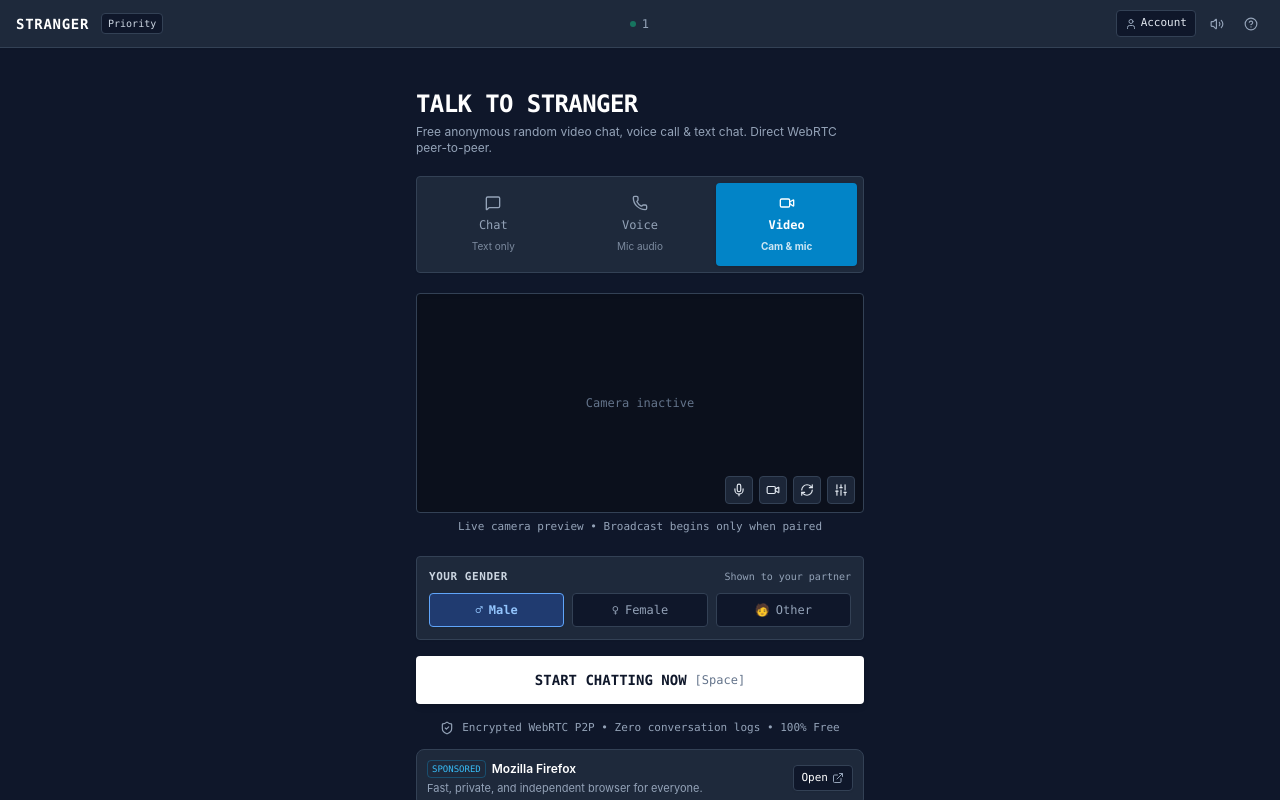
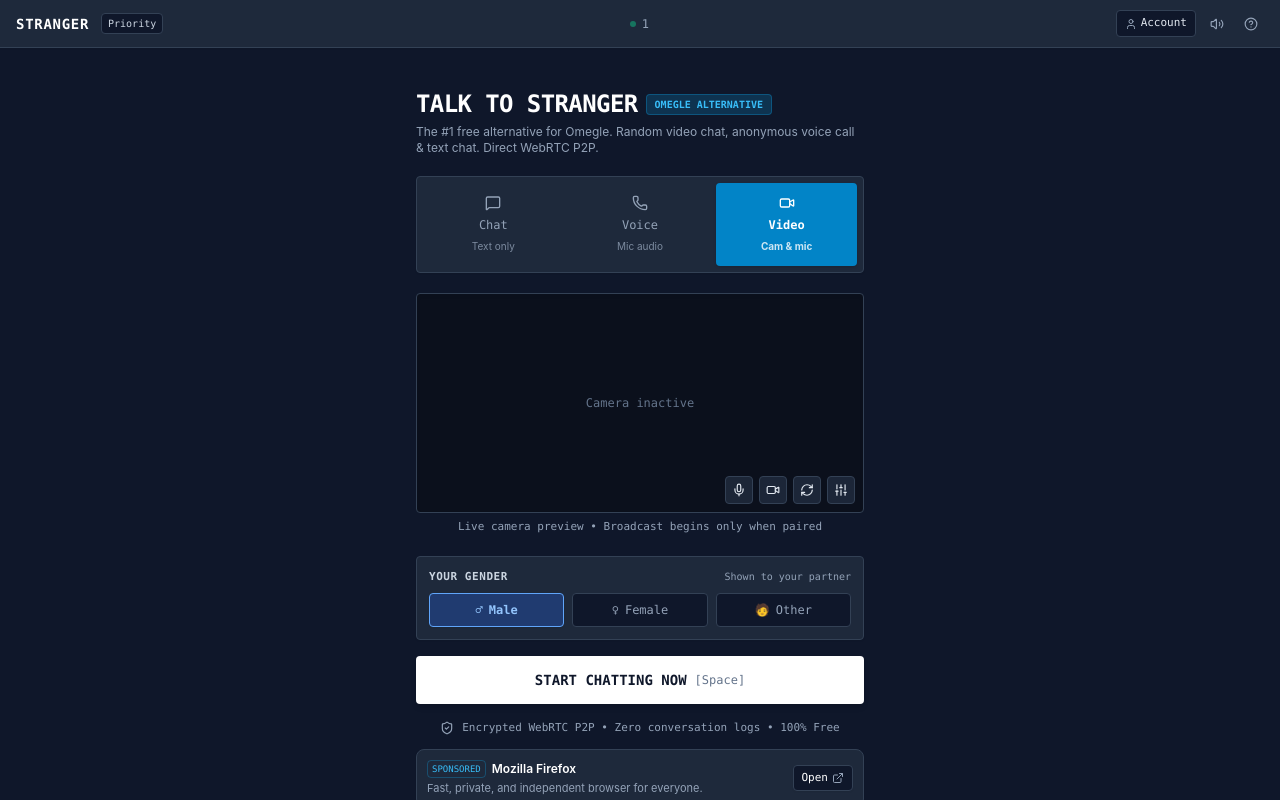
Before and after one commit to Vijay-1010110/TalkToStranger, a React (Vite) app in the folder client/: page / in a window 1280 px wide. Built offline with nearby package versions, Linux system fonts and the light colour scheme; no server answers.

Commit message:
feat: add 'alternative for omegle' keywords, rich FAQ schema, and complete Google SEO ranking guide

```diff
--- a/client/index.html
+++ b/client/index.html
@@ -6,10 +6,10 @@
     <meta name="theme-color" content="#0f172a" />
 
     <!-- Primary SEO Meta Tags -->
-    <title>Talk to Stranger - Free Random Video Chat & Anonymous Voice Call</title>
-    <meta name="title" content="Talk to Stranger - Free Random Video Chat & Anonymous Voice Call" />
-    <meta name="description" content="Talk to stranger online instantly for free. Anonymous random video chat, voice call, and text chat with zero registration. 100% encrypted peer-to-peer Omegle alternative." />
-    <meta name="keywords" content="talk to stranger, talk to strangers, random video chat, omegle alternative, free stranger chat, stranger video call, anonymous chat, talk to strangers free, video call stranger online, random chat without login, omegle tv, chatroulette alternative, stranger call free" />
+    <title>Talk to Stranger - Best Omegle Alternative | Free Random Video Chat &amp; Anonymous Call</title>
+    <meta name="title" content="Talk to Stranger - Best Omegle Alternative | Free Random Video Chat &amp; Anonymous Call" />
+    <meta name="description" content="The #1 free alternative for Omegle. Talk to strangers online instantly with random video chat, anonymous voice calls, and fast text messaging. 100% free, zero login, encrypted peer-to-peer." />
+    <meta name="keywords" content="alternative for omegle, omegle alternative, free omegle alternative, talk to stranger, talk to strangers, random video chat, omegle tv, chatroulette alternative, stranger video call, talk with strangers free, random stranger chat without login, free video call stranger, anonymous video chat, omegle replacement, meet strangers online, stranger talk" />
     <meta name="author" content="Talk to Stranger" />
     <meta name="robots" content="index, follow, max-snippet:-1, max-image-preview:large, max-video-preview:-1" />
     <link rel="canonical" href="https://talktostranger.onrender.com/" />
@@ -17,16 +17,16 @@
     <!-- Open Graph / Facebook -->
     <meta property="og:type" content="website" />
     <meta property="og:url" content="https://talktostranger.onrender.com/" />
-    <meta property="og:title" content="Talk to Stranger - Free Random Video Chat & Anonymous Call" />
-    <meta property="og:description" content="Meet random strangers online with 1-click. Free anonymous video chat, voice call, and text chat. No sign-up required." />
+    <meta property="og:title" content="Talk to Stranger - Best Omegle Alternative | Free Random Video Chat" />
+    <meta property="og:description" content="The #1 free alternative for Omegle. Meet strangers online instantly for random video chat, voice calls, and text. No login required." />
     <meta property="og:image" content="https://talktostranger.onrender.com/og-image.svg" />
     <meta property="og:site_name" content="TalkToStranger" />
 
     <!-- Twitter -->
     <meta property="twitter:card" content="summary_large_image" />
     <meta property="twitter:url" content="https://talktostranger.onrender.com/" />
-    <meta property="twitter:title" content="Talk to Stranger - Free Random Video Chat & Anonymous Call" />
-    <meta property="twitter:description" content="Meet random strangers online with 1-click. Free anonymous video chat, voice call, and text chat. No sign-up required." />
+    <meta property="twitter:title" content="Talk to Stranger - Best Omegle Alternative | Free Random Video Chat" />
+    <meta property="twitter:description" content="The #1 free alternative for Omegle. Meet strangers online instantly for random video chat, voice calls, and text. No login required." />
     <meta property="twitter:image" content="https://talktostranger.onrender.com/og-image.svg" />
 
     <!-- Favicon -->
@@ -40,9 +40,9 @@
         {
           "@type": "WebApplication",
           "@id": "https://talktostranger.onrender.com/#webapp",
-          "name": "Talk to Stranger",
+          "name": "Talk to Stranger - Omegle Alternative",
           "url": "https://talktostranger.onrender.com/",
-          "description": "Free anonymous random video chat, voice call, and text messaging platform.",
+          "description": "Free anonymous random video chat, voice call, and text messaging platform. The top alternative for Omegle.",
           "applicationCategory": "CommunicationApplication",
           "operatingSystem": "All (Web, iOS, Android, Windows, macOS, Linux)",
           "browserRequirements": "Requires WebRTC compatible browser (Chrome, Safari, Firefox, Edge)",
@@ -58,18 +58,34 @@
           "mainEntity": [
             {
               "@type": "Question",
-              "name": "Is Talk to Stranger completely free?",
+              "name": "What is the best alternative for Omegle?",
               "acceptedAnswer": {
                 "@type": "Answer",
-                "text": "Yes, Talk to Stranger is 100% free to use. There are no subscriptions, paywalls, or fees for video chat, voice call, or text messaging."
+                "text": "Talk to Stranger is the leading free alternative for Omegle. It offers random video chat, voice calls, and text messaging with zero registration, no bots, and end-to-end WebRTC encryption."
               }
             },
             {
               "@type": "Question",
-              "name": "Do I need to sign up or create an account to talk to strangers?",
+              "name": "Is Talk to Stranger completely free?",
               "acceptedAnswer": {
                 "@type": "Answer",
-                "text": "No registration or login is required. You are assigned an anonymous guest identity automatically and can start chatting in one click."
+                "text": "Yes, Talk to Stranger is 100% free with no hidden fees, paywalls, or subscriptions. You can video chat, call, or message strangers worldwide without paying."
+              }
+            },
+            {
+              "@type": "Question",
+              "name": "Do I need to create an account to talk to strangers?",
+              "acceptedAnswer": {
+                "@type": "Answer",
+                "text": "No registration or account is required. When you open the website, an anonymous guest profile is created automatically, letting you start chatting in 1 click."
+              }
+            },
+            {
+              "@type": "Question",
+              "name": "Can I use this Omegle alternative on mobile phones?",
+              "acceptedAnswer": {
+                "@type": "Answer",
+                "text": "Yes! Talk to Stranger is fully responsive and optimized for iPhone (Safari) and Android (Chrome) with front/back camera flipping and microphone switching."
               }
             },
             {
@@ -77,15 +93,7 @@
               "name": "How does Talk to Stranger protect user privacy?",
               "acceptedAnswer": {
                 "@type": "Answer",
-                "text": "Talk to Stranger uses direct peer-to-peer WebRTC connections. Media streams and text messages travel directly between user browsers and are not recorded or saved on any media server."
-              }
-            },
-            {
-              "@type": "Question",
-              "name": "Is this a safe alternative to Omegle?",
-              "acceptedAnswer": {
-                "@type": "Answer",
-                "text": "Yes, Talk to Stranger is built with end-to-end encrypted WebRTC and instant skip controls (Esc key), providing a fast, modern, and anonymous alternative to Omegle."
+                "text": "All video and audio streams travel directly peer-to-peer using WebRTC without passing through or being stored on third-party media servers. Zero logs are maintained."
               }
             }
           ]
@@ -94,7 +102,7 @@
     }
     </script>
   </head>
-  <body class="bg-[#0a0a0a] text-[#e5e5e5] antialiased overflow-hidden select-none">
+  <body class="bg-[#0f172a] text-[#f1f5f9] antialiased overflow-hidden select-none">
     <div id="root"></div>
     <script type="module" src="/src/main.jsx"></script>
   </body>
--- a/client/src/components/HomeView.jsx
+++ b/client/src/components/HomeView.jsx
@@ -31,20 +31,24 @@
 
   const faqs = [
     {
-      q: "Is Talk to Stranger completely free?",
-      a: "Yes. Talk to Stranger is 100% free with no paywalls or mandatory subscriptions. Video chat, voice calling, and text messaging use direct peer-to-peer WebRTC technology."
+      q: "What makes Talk to Stranger the best alternative for Omegle?",
+      a: "Following Omegle's shutdown, Talk to Stranger was engineered as a high-speed, secure, and 100% free Omegle alternative. It pairs you with random strangers across the globe for live video chat, voice calls, and text messaging with no bots, no registration, and end-to-end WebRTC encryption."
     },
     {
-      q: "Do I need to sign up or create an account?",
+      q: "Is Talk to Stranger completely free with no coins or subscriptions?",
+      a: "Yes. Unlike apps like OmeTV or Monkey that require coins, phone numbers, or credit cards, Talk to Stranger is 100% free with no paywalls or mandatory accounts."
+    },
+    {
+      q: "Do I need to sign up or create an account to talk to strangers?",
       a: "No. You can start chatting instantly with zero registration. A random anonymous guest profile is generated automatically. Optional accounts are available if you wish to reserve a custom username."
     },
     {
-      q: "How does the random matchmaking work?",
-      a: "When you select Chat, Voice, or Video mode and press Start, our matchmaking engine pairs you with another available user in the same mode in less than a second."
+      q: "Does this Omegle alternative work on iPhone and Android mobile phones?",
+      a: "Yes! Talk to Stranger runs smoothly on iOS Safari, Android Chrome, and all desktop browsers. It supports switching between front and back cameras and microphone selection."
     },
     {
-      q: "Is Talk to Stranger a good Omegle alternative?",
-      a: "Yes. Following Omegle's shutdown, Talk to Stranger was engineered as a high-speed, minimal, and secure alternative featuring modern encrypted WebRTC streams, ultra-fast P2P chat, and instant skipping (Esc key)."
+      q: "How does Talk to Stranger protect user privacy and security?",
+      a: "All video, audio, and text streams use direct peer-to-peer WebRTC encryption. Conversations never route through or get stored on media servers, ensuring maximum privacy."
     }
   ];
 
@@ -54,10 +58,13 @@
 
         {/* Header / H1 for SEO */}
         <div className="mb-5 text-center sm:text-left">
-          <div className="flex items-center justify-center sm:justify-start gap-2">
+          <div className="flex flex-wrap items-center justify-center sm:justify-start gap-2">
             <h1 className="text-xl sm:text-2xl font-bold tracking-tight text-white font-mono uppercase">
               Talk to Stranger
             </h1>
+            <span className="text-[10px] font-mono px-2 py-0.5 rounded bg-sky-500/20 text-sky-400 border border-sky-500/30 font-bold">
+              OMEGLE ALTERNATIVE
+            </span>
             {isPriority && (
               <span className="text-[10px] font-mono px-1.5 py-0.5 rounded bg-white text-slate-900 font-bold">
                 PRIORITY PASS
@@ -65,7 +72,7 @@
             )}
           </div>
           <p className="text-xs text-slate-400 mt-1 font-sans">
-            Free anonymous random video chat, voice call &amp; text chat. Direct WebRTC peer-to-peer.
+            The #1 free alternative for Omegle. Random video chat, anonymous voice call &amp; text chat. Direct WebRTC P2P.
           </p>
         </div>
 
```
Also changed, not shown: 5 other files (tests, documents, lock files or other folders).
